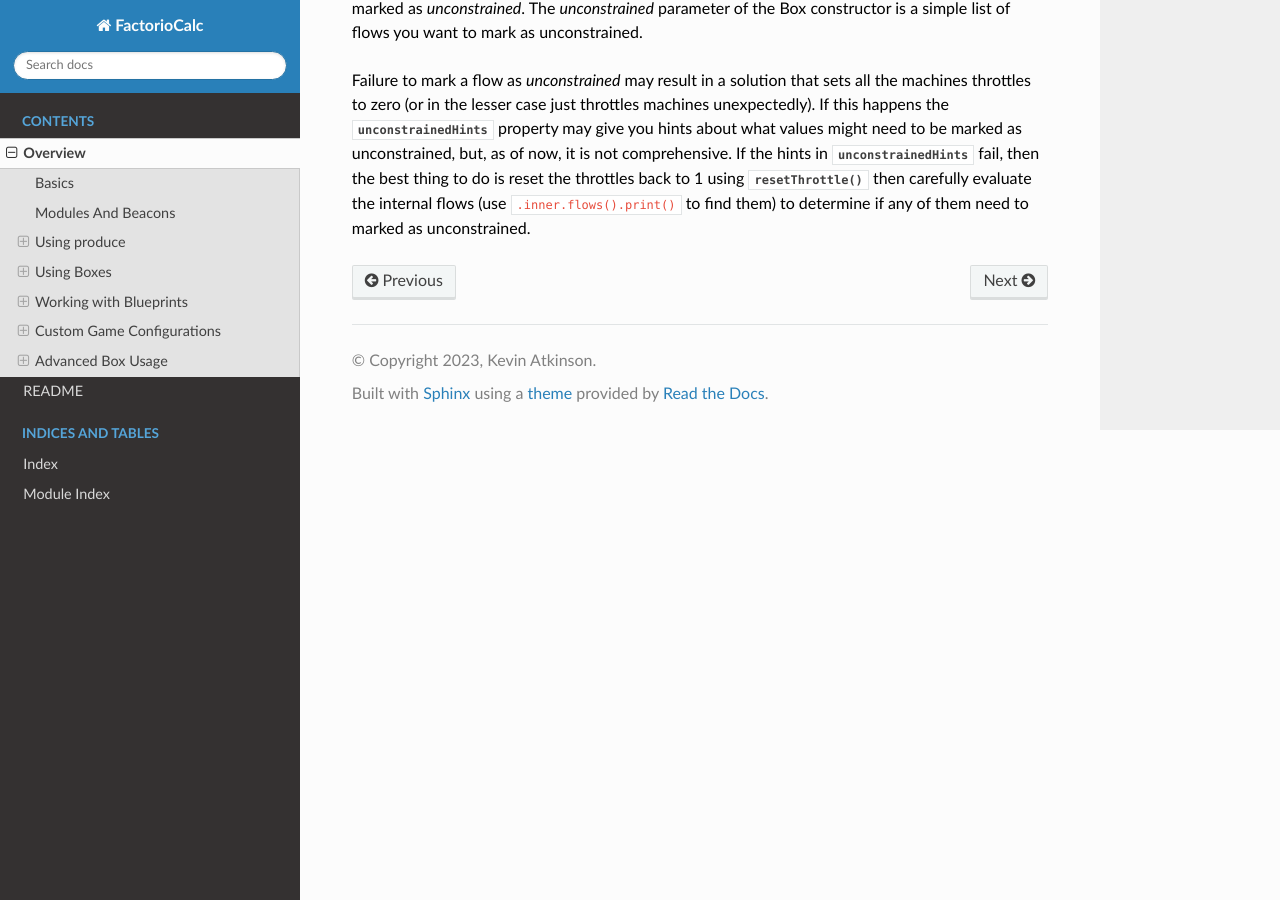
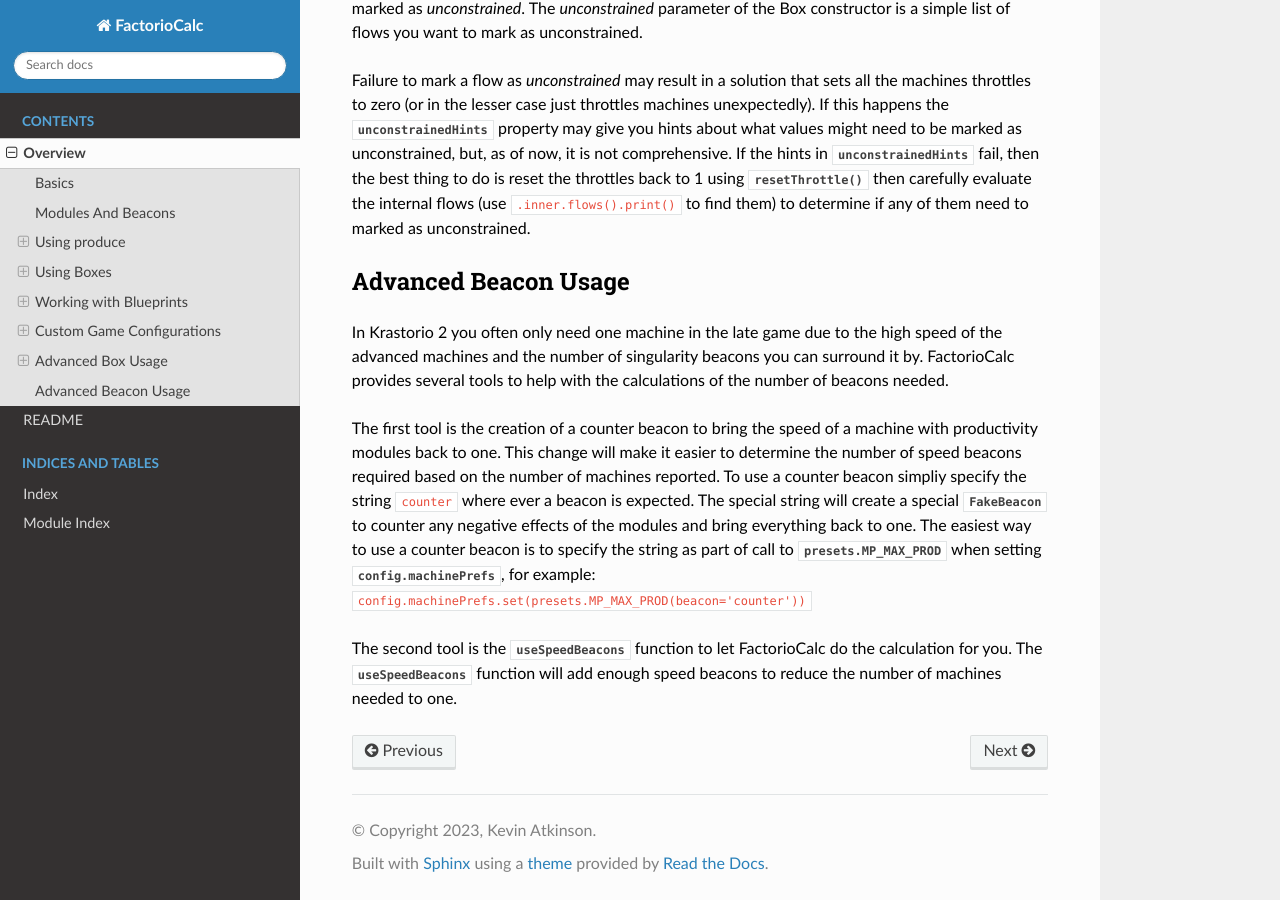
Before and after one commit to FactorioCalc/FactorioCalc, a Sphinx documentation site: the page built from docs/guide.rst, in a window 1280 px wide and 900 px high, scrolled down 18712 px. Built offline with Sphinx 7.4.7 and the Read the Docs theme 2.0.0, drawn with Linux system fonts in a browser that asks for light colours; pages that are not in the unit, such as notebooks, are missing from menus.

Commit message:
docs: add note on advanced beacon usage to guide

```diff
--- a/docs/guide.rst
+++ b/docs/guide.rst
@@ -908,3 +908,26 @@ unconstrained, but, as of now, it is not comprehensive.  If the hints in
 throttles back to 1 using `~Box.resetThrottle()` then carefully evaluate the
 internal flows (use ``.inner.flows().print()`` to find them) to determine if
 any of them need to marked as unconstrained.
+
+Advanced Beacon Usage
+=====================
+
+In Krastorio 2 you often only need one machine in the late game due to the
+high speed of the advanced machines and the number of singularity beacons you
+can surround it by.  FactorioCalc provides several tools to help with the
+calculations of the number of beacons needed.
+
+The first tool is the creation of a counter beacon to bring the speed of a
+machine with productivity modules back to one.  This change will make it
+easier to determine the number of speed beacons required based on the number
+of machines reported.  To use a counter beacon simpliy specify the string
+``counter`` where ever a beacon is expected.  The special string will create a
+special `FakeBeacon` to counter any negative effects of the modules and bring
+everything back to one.  The easiest way to use a counter beacon is to specify
+the string as part of call to `presets.MP_MAX_PROD` when setting
+`config.machinePrefs`, for example:
+``config.machinePrefs.set(presets.MP_MAX_PROD(beacon='counter'))``
+
+The second tool is the `useSpeedBeacons` function to let FactorioCalc do the
+calculation for you.  The `useSpeedBeacons` function will add enough speed
+beacons to reduce the number of machines needed to one.
```
